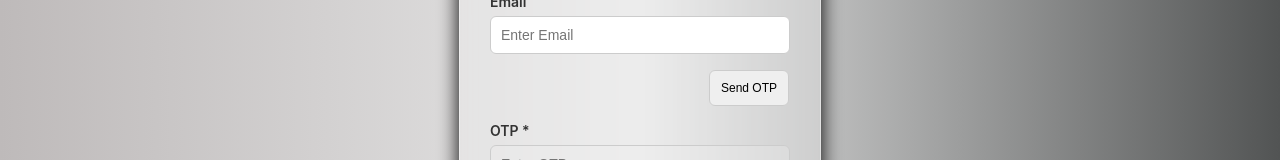
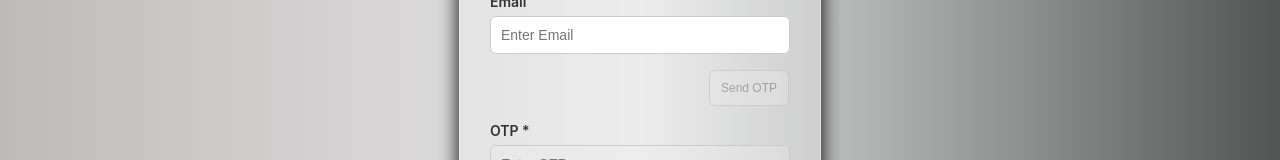
Before and after one commit to santoshmtelkur/FindMyRide-FrontEnd, a React (Create React App) app: page / in a window 1280 px wide. Shown: the part 746-906 px from the top of the page. Built offline with nearby package versions, Linux system fonts and the light colour scheme.

Commit message:
Updated login feature

```diff
--- a/src/Register.jsx
+++ b/src/Register.jsx
@@ -7,6 +7,7 @@ function Register() {
   const [firstnameError, setFirstnameError] = useState("");
 
   const [isMobileValid, setIsMobileValid] = useState(false);
+  const [isemailValid, setIsemailValid] = useState(false);
 
   const [lastname, setLastname] = useState("");
   const [lastnameError, setLastnameError] = useState("");
@@ -32,6 +33,12 @@ function Register() {
   const [formMessage, setFormMessage] = useState("");
 
   // ---------- VALIDATIONS (No empty validation on blur) ----------
+
+
+
+
+
+
 
   const validatefirstname = () => {
     if (!firstname.trim()) {
@@ -104,13 +111,16 @@ function Register() {
   const validateEmail = () => {
     if (!email.trim()) {
       setEmailError("");
+      setIsemailValid(false);
       return true;
     }
     if (!/^[A-Z0-9._%+-]+@[A-Z0-9.-]+\.[A-Z]{2,}$/i.test(email)) {
       setEmailError("Enter valid email address");
+       setIsemailValid(false);
       return false;
     }
     setEmailError("");
+     setIsemailValid(true);
     return true;
   };
 
@@ -297,7 +307,7 @@ function Register() {
 
 
 
-        <button type="button"  className="otp" >
+        <button type="button"   disabled={!isemailValid} className="otp" >
      Send OTP
         </button>
 
```
